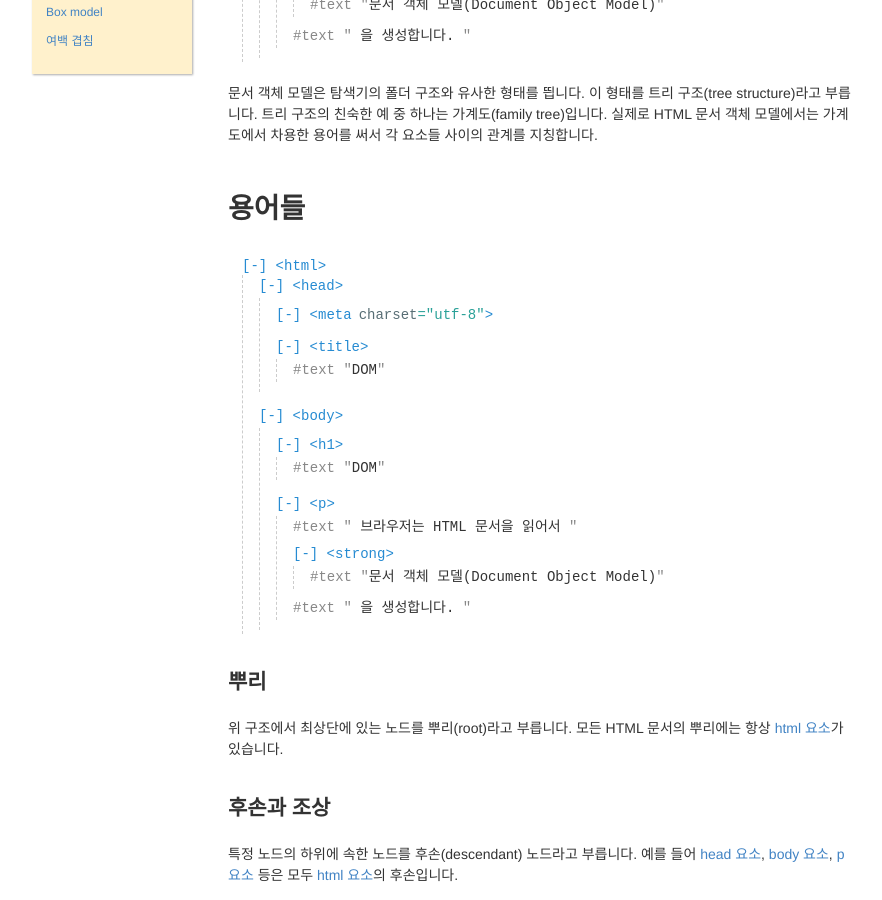
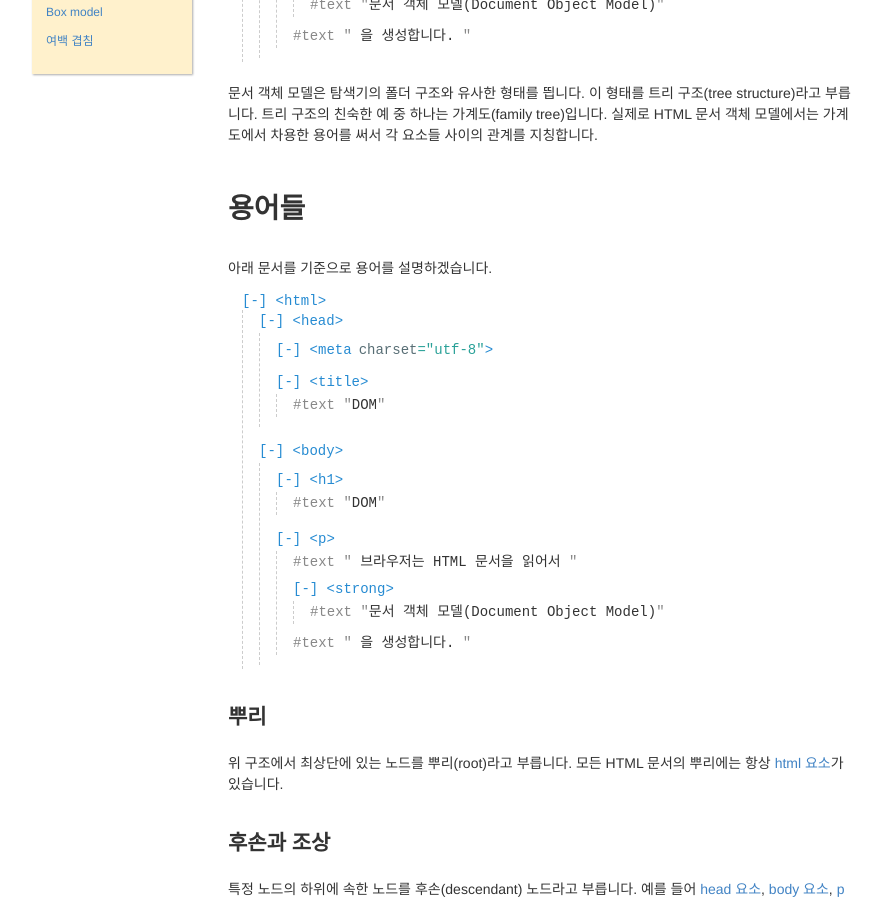
Before and after one commit to juniair/html5tutorial.github.io, a Jekyll site: the page built from _docs/DOM.md, in a window 1280 px wide and 900 px high, scrolled down 972 px. Shown: the whole window, without its empty margins (97-979 px from the left). Built offline with Jekyll 4.4.1, drawn with Linux system fonts in a browser that asks for light colours.

Commit message:
Update DOM.md

```diff
--- a/_docs/DOM.md
+++ b/_docs/DOM.md
@@ -32,6 +32,8 @@ title: 문서 객체 모델
 
 # 용어들
 
+아래 문서를 기준으로 용어를 설명하겠습니다.
+
 ``@pp dom``
 
 ## 뿌리
```
